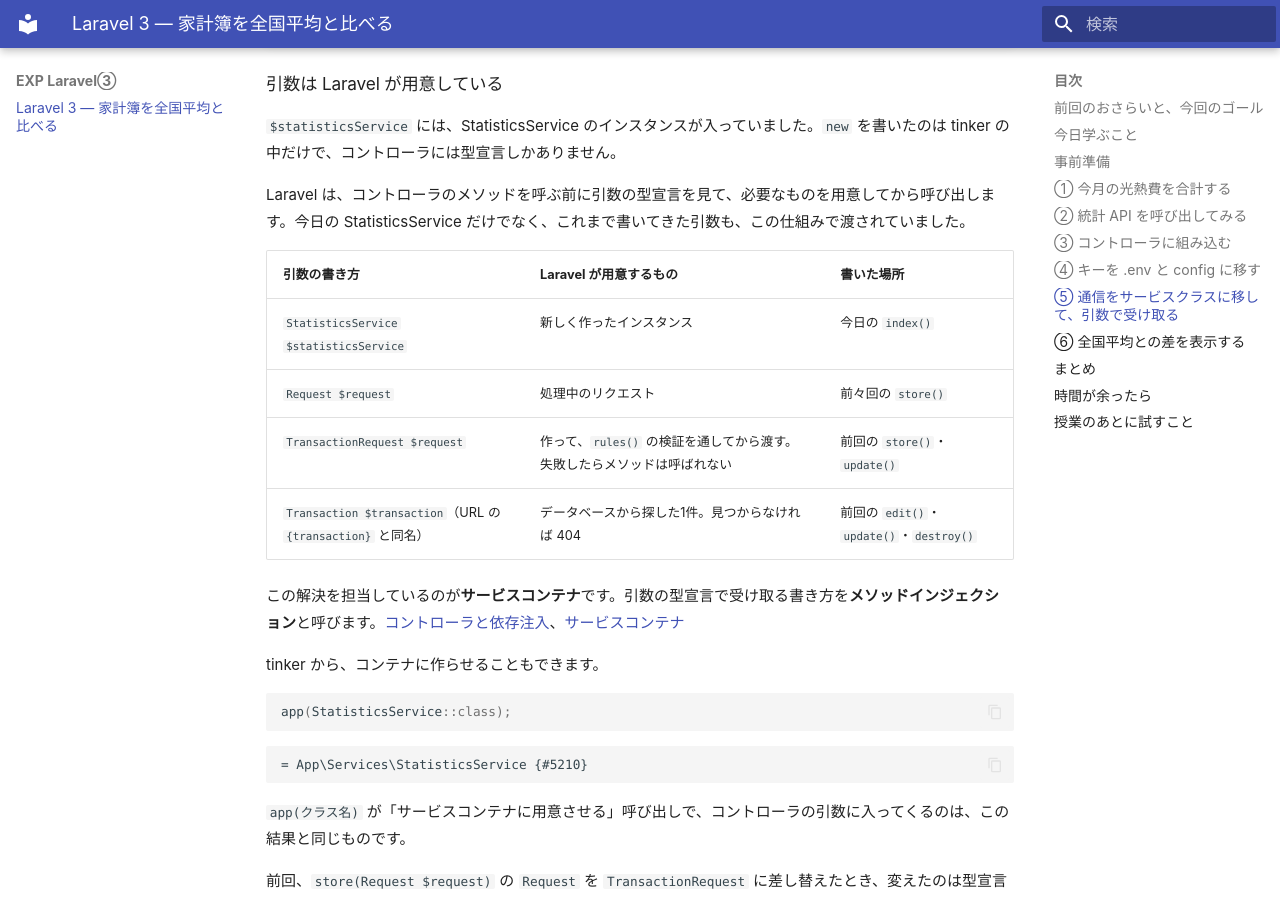
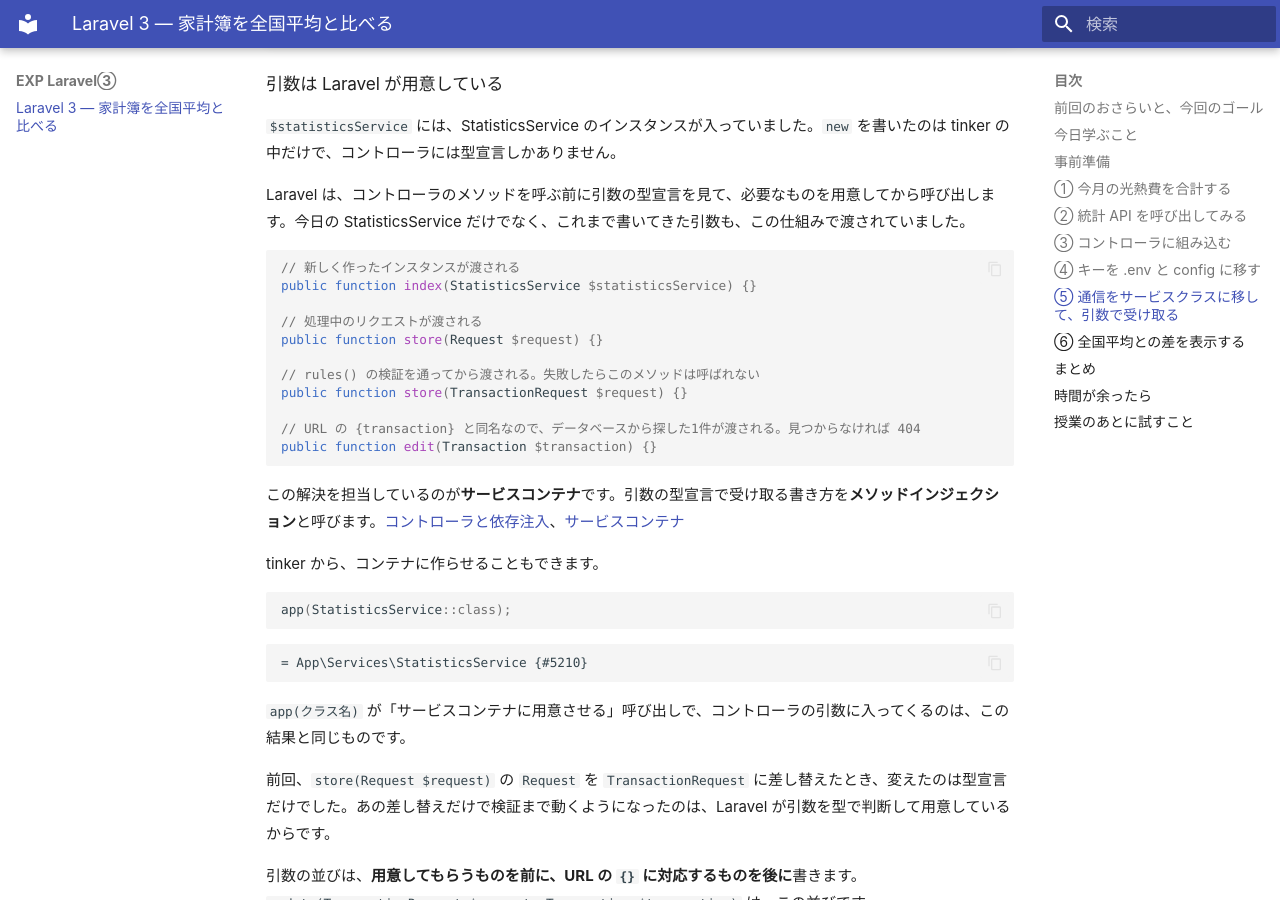
Before and after one commit to abekdwight/gslabo-lesson5, an MkDocs documentation site: the page built from docs/index.md, in a window 1280 px wide and 900 px high, scrolled down 13224 px. Built offline with MkDocs 1.6.1 and Material for MkDocs 9.7.7, drawn with Linux system fonts in a browser that asks for light colours.

Commit message:
show injection forms as annotated signatures instead of table

````diff
--- a/docs/index.md
+++ b/docs/index.md
@@ -1099,12 +1099,19 @@ $statisticsService->nationalAverageUtilityCost();
 
 Laravel は、コントローラのメソッドを呼ぶ前に引数の型宣言を見て、必要なものを用意してから呼び出します。今日の StatisticsService だけでなく、これまで書いてきた引数も、この仕組みで渡されていました。
 
-| 引数の書き方                                        | Laravel が用意するもの                                                       | 書いた場所                                 |
-| --------------------------------------------------- | ---------------------------------------------------------------------------- | ------------------------------------------ |
-| `StatisticsService $statisticsService`              | 新しく作ったインスタンス                                                     | 今日の `index()`                           |
-| `Request $request`                                  | 処理中のリクエスト                                                           | 前々回の `store()`                         |
-| `TransactionRequest $request`                       | 作って、`rules()` の検証を通してから渡す。失敗したらメソッドは呼ばれない     | 前回の `store()`・`update()`               |
-| `Transaction $transaction`（URL の `{transaction}` と同名） | データベースから探した1件。見つからなければ 404                       | 前回の `edit()`・`update()`・`destroy()`   |
+```php
+// 新しく作ったインスタンスが渡される
+public function index(StatisticsService $statisticsService) {}
+
+// 処理中のリクエストが渡される
+public function store(Request $request) {}
+
+// rules() の検証を通ってから渡される。失敗したらこのメソッドは呼ばれない
+public function store(TransactionRequest $request) {}
+
+// URL の {transaction} と同名なので、データベースから探した1件が渡される。見つからなければ 404
+public function edit(Transaction $transaction) {}
+```
 
 この解決を担当しているのが**サービスコンテナ**です。引数の型宣言で受け取る書き方を**メソッドインジェクション**と呼びます。[コントローラと依存注入](https://readouble.com/laravel/13.x/ja/controllers.html#dependency-injection-and-controllers)、[サービスコンテナ](https://readouble.com/laravel/13.x/ja/container.html)
 
````
